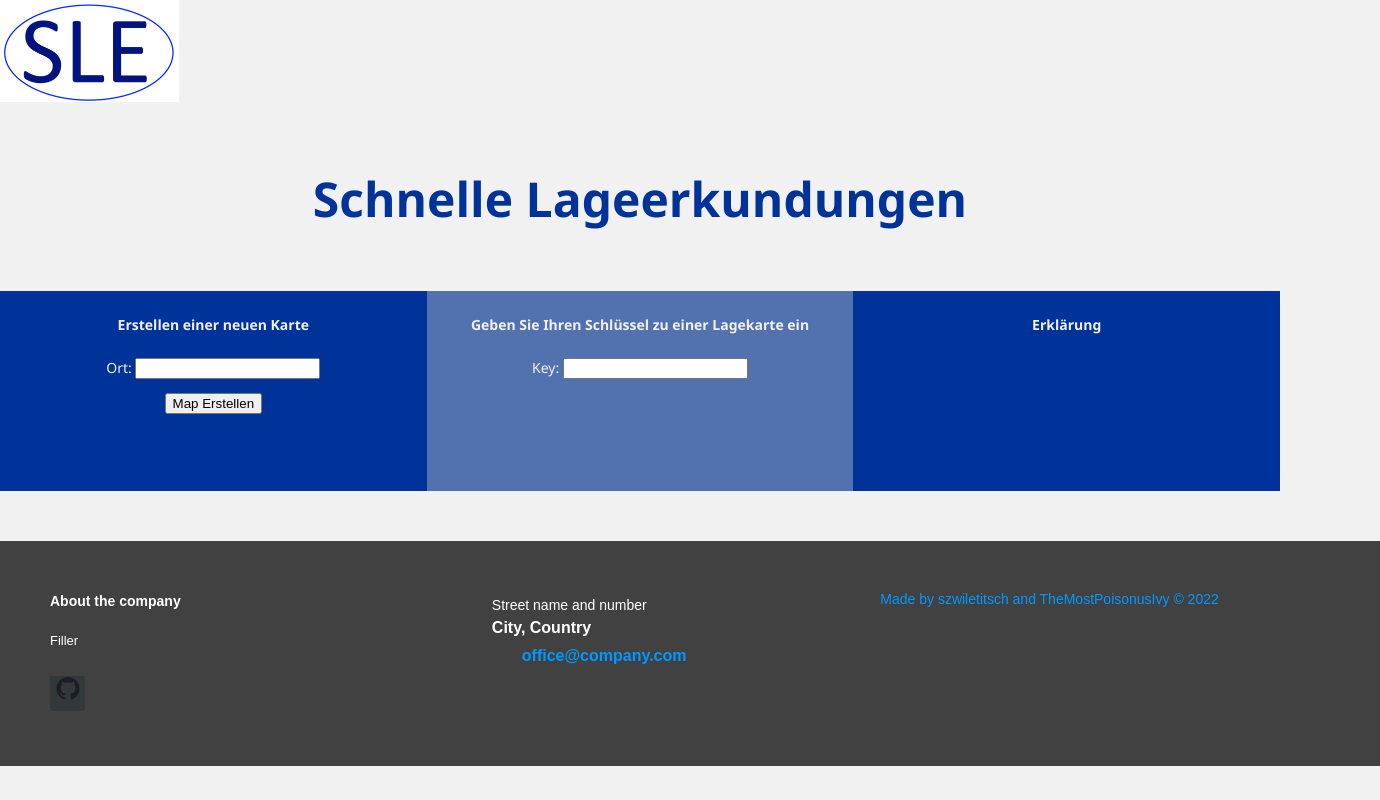
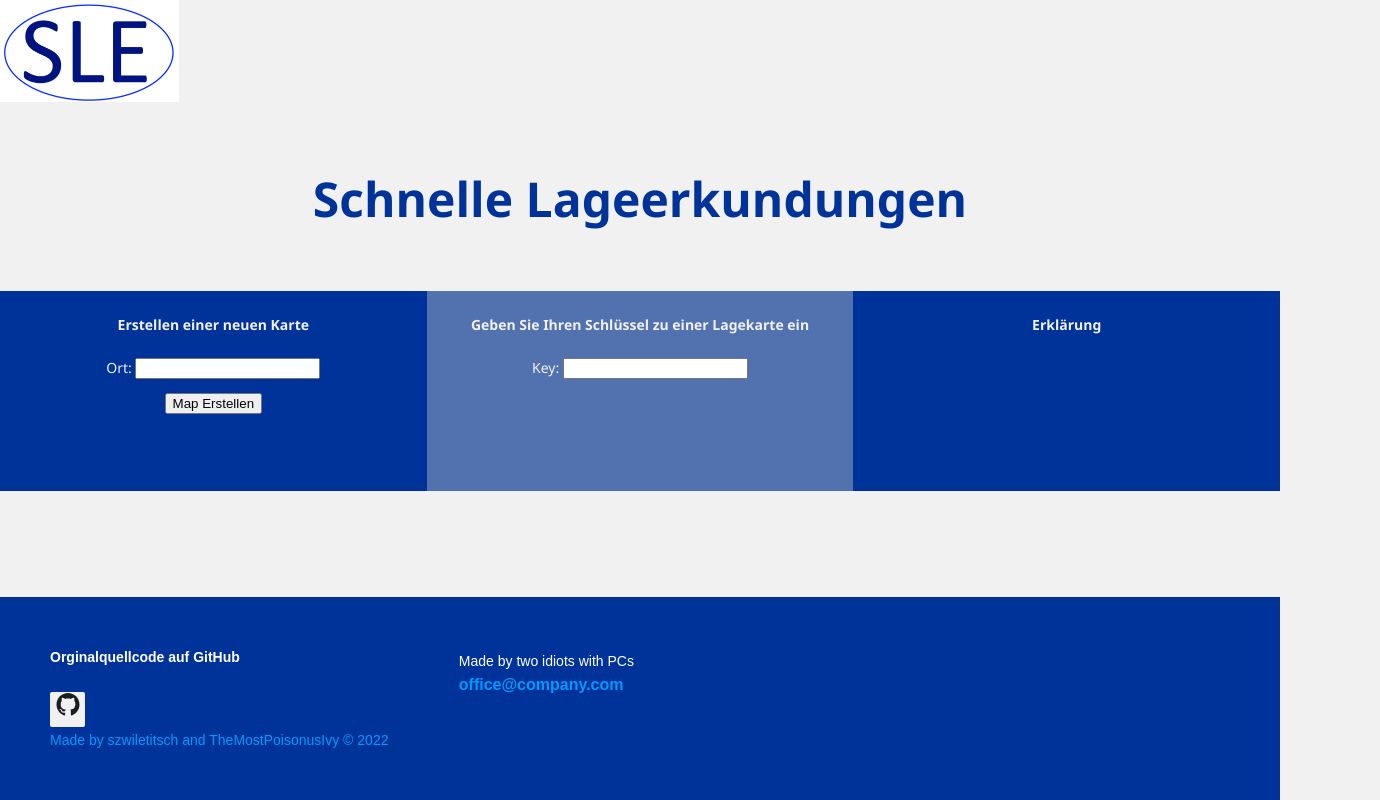
Before and after one commit to TheMostPoisonusIvy/SLE, a website: page website/index.html in a window 1280 px wide. Shown: the whole page, 1380 px wide, since content can reach past the window. Drawn offline with nearby package versions, Linux system fonts and the light colour scheme.

Commit message:
Redesigned Footer

```diff
--- a/website/index.html
+++ b/website/index.html
@@ -42,7 +42,7 @@
     <footer class="footer">
         <div class="footer-left col-md-4 col-sm-6">
           <p class="about">
-            <span> About the company</span> Filler
+            <span> Orginalquellcode auf GitHub</span>
           </p>
           <div class="icons">
             <a href="#"><img width="32" height="23"
@@ -51,10 +51,9 @@
         </div>
         <div class="footer-center col-md-4 col-sm-6">
           <div>
-            <p><span> Street name and number</span> City, Country</p>
+            <p><span> Made by two idiots with PCs</span></p>
           </div>
           <div>
-            <i class="fa fa-envelope"></i>
             <p><a href="#"> office@company.com</a></p>
           </div>
         </div>
--- a/website/styles/indexfile.css
+++ b/website/styles/indexfile.css
@@ -1,6 +1,10 @@
+html { height: 100%; }
 body {
     background-color: #f1f1f1;
     margin: 0;
+    min-height:100%;
+    position:relative;
+    padding-bottom:[footer-height]
 }
 
 article {
@@ -66,15 +70,22 @@ h4 {
 }
 
 .footer {
-    background-color: #414141;
-    width: 100%;
+    background-color: #003399;
+    max-width: 1318px;
     text-align: left;
     font-family: sans-serif;
     font-weight: bold;
     font-size: 16px;
     padding: 50px;
     margin-top: 50px;
+    margin-left: auto;
+    margin-right: auto;
+    position: absolute;
+    left: 0 ; right: 0; bottom: 0;
+    height:[footer-height]
   }
+
+
 
   .footer .footer-left,
   .footer .footer-center,
@@ -116,7 +127,7 @@ h4 {
     width: 35px;
     height: 35px;
     cursor: pointer;
-    background-color: #33383b;
+    background-color: #f1f1f1;
     border-radius: 2px;
     font-size: 20px;
     color: #ffffff;
@@ -134,7 +145,7 @@ h4 {
   }
 
   .footer .footer-center i {
-    background-color: #33383b;
+    background-color: #003399;
     color: #ffffff;
     font-size: 25px;
     width: 38px;
```
